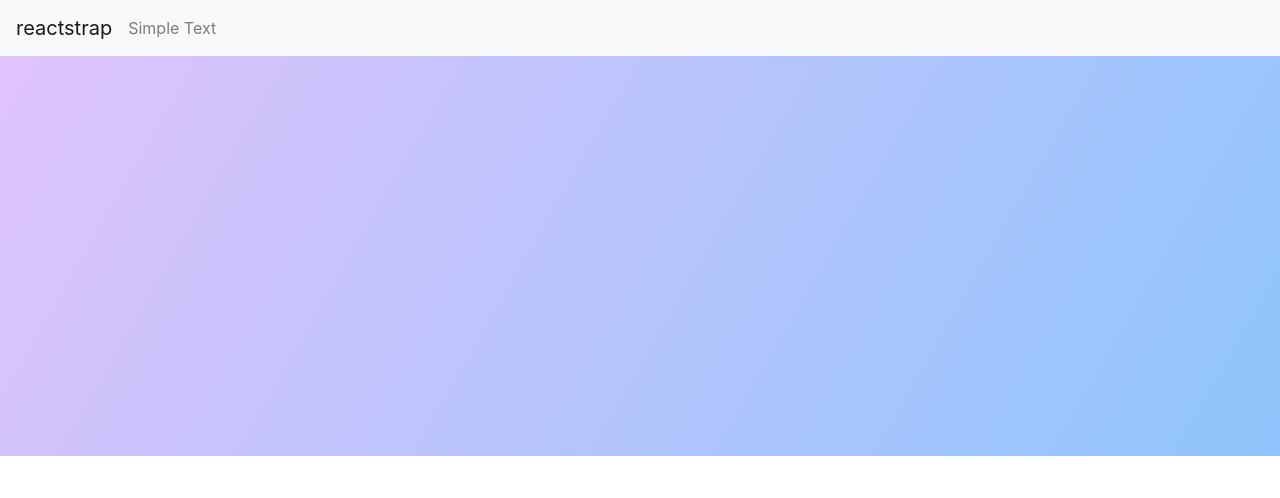
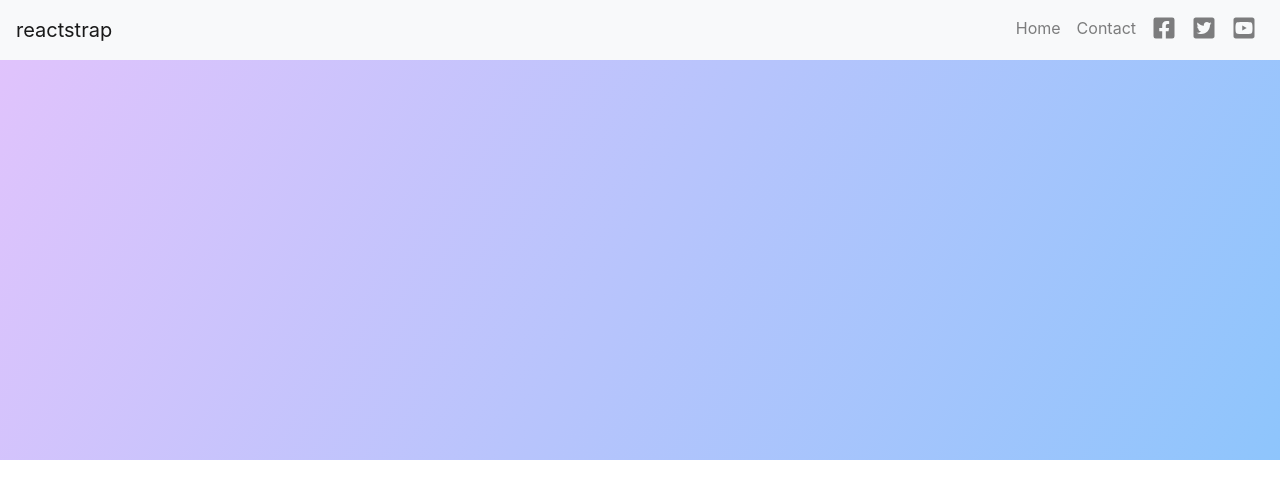
Before and after one commit to Noeypatt/Self-Learning_React, a React (Create React App) app: page / in a window 1280 px wide. Shown: the top 498 px of the page. Built offline with nearby package versions, Linux system fonts and the light colour scheme.

Commit message:
:lipstick:Navbar

```diff
--- a/package.json
+++ b/package.json
@@ -4,6 +4,8 @@
   "private": true,
   "dependencies": {
     "@fortawesome/fontawesome-svg-core": "^1.2.28",
+    "@fortawesome/free-brands-svg-icons": "^5.13.0",
+    "@fortawesome/free-regular-svg-icons": "^5.13.0",
     "@fortawesome/free-solid-svg-icons": "^5.13.0",
     "@fortawesome/react-fontawesome": "^0.1.9",
     "@testing-library/jest-dom": "^4.2.4",
--- a/src/components/navBar.js
+++ b/src/components/navBar.js
@@ -1,8 +1,6 @@
 import React, { useState } from 'react';
 import {
-    Collapse,
     Navbar,
-    NavbarText,
     NavbarBrand,
     Nav,
     NavItem,
@@ -11,13 +9,25 @@ import {
 import { useMediaQuery } from 'react-responsive'
 import { FontAwesomeIcon } from '@fortawesome/react-fontawesome'
 import { faAlignRight } from '@fortawesome/free-solid-svg-icons'
+import { faFacebookSquare, faTwitterSquare, faYoutubeSquare } from '@fortawesome/free-brands-svg-icons'
+
 
 const NavBar = (props) => {
 
     const isTabletOrMobile = useMediaQuery({ query: '(max-width: 1224px)' })
-    const [isOpen, setIsOpen] = useState(false);
+    const [items, setItem] = useState(
+        [
+            {
+                name: "Home",
+                link: "#",
+            },
+            {
+                name: "Contact",
+                link: "#",
+            },
+        ]
 
-    const toggle = () => setIsOpen(!isOpen);
+    )
 
     return (
         <div className="warp-navbar">
@@ -25,12 +35,41 @@ const NavBar = (props) => {
                 isTabletOrMobile ?
                     <Navbar color="light" light expand="md">
                         <NavbarBrand href="/">reactstrap</NavbarBrand>
-                        <FontAwesomeIcon icon={faAlignRight} />
+                        <Nav className="ml-auto" navbar>
+                            <FontAwesomeIcon icon={faAlignRight} />
+                        </Nav>
+
                     </Navbar>
                     :
                     <Navbar color="light" light expand="md">
                         <NavbarBrand href="/">reactstrap</NavbarBrand>
-                        <NavbarText>Simple Text</NavbarText>
+                        <Nav className="ml-auto" navbar>
+                            {
+                                items.map((item, index) => (
+                                    <NavItem>
+                                        <NavLink href={item.link}>
+                                            {item.name}
+                                        </NavLink>
+                                    </NavItem>
+                                ))
+                            }
+                            <NavItem>
+                                <NavLink href="#">
+                                    <FontAwesomeIcon icon={faFacebookSquare} />
+                                </NavLink>
+                            </NavItem>
+                            <NavItem>
+                                <NavLink href="#">
+                                    <FontAwesomeIcon icon={faTwitterSquare} />
+                                </NavLink>
+                            </NavItem>
+                            <NavItem>
+                                <NavLink href="#">
+                                    <FontAwesomeIcon icon={faYoutubeSquare} />
+                                </NavLink>
+                            </NavItem>
+
+                        </Nav>
                     </Navbar>
 
             }
--- a/src/style/navbar.scss
+++ b/src/style/navbar.scss
@@ -1,18 +1,14 @@
 .warp-navbar {
     width: 100%;
 
-    img {
-        cursor: pointer;
-    }
-    .hvr-rotate {
-        display: inline-block;
-        vertical-align: middle;
-        transform: perspective(1px) translateZ(0);
-        box-shadow: 0 0 1px rgba(0, 0, 0, 0);
-        transition-duration: 0.3s;
-        transition-property: transform;
-    }
-    .hvr-rotate:hover {
-        transform: rotate(12deg);
+    .navbar-nav {
+        .nav-link:hover {
+            color: #8ed1fc;
+        }
+
+        .svg-inline--fa {
+            width: 1.5rem;
+            height: 1.5rem;
+        }
     }
 }
```
Also changed, not shown: 1 other file (tests, documents, lock files or other folders).
